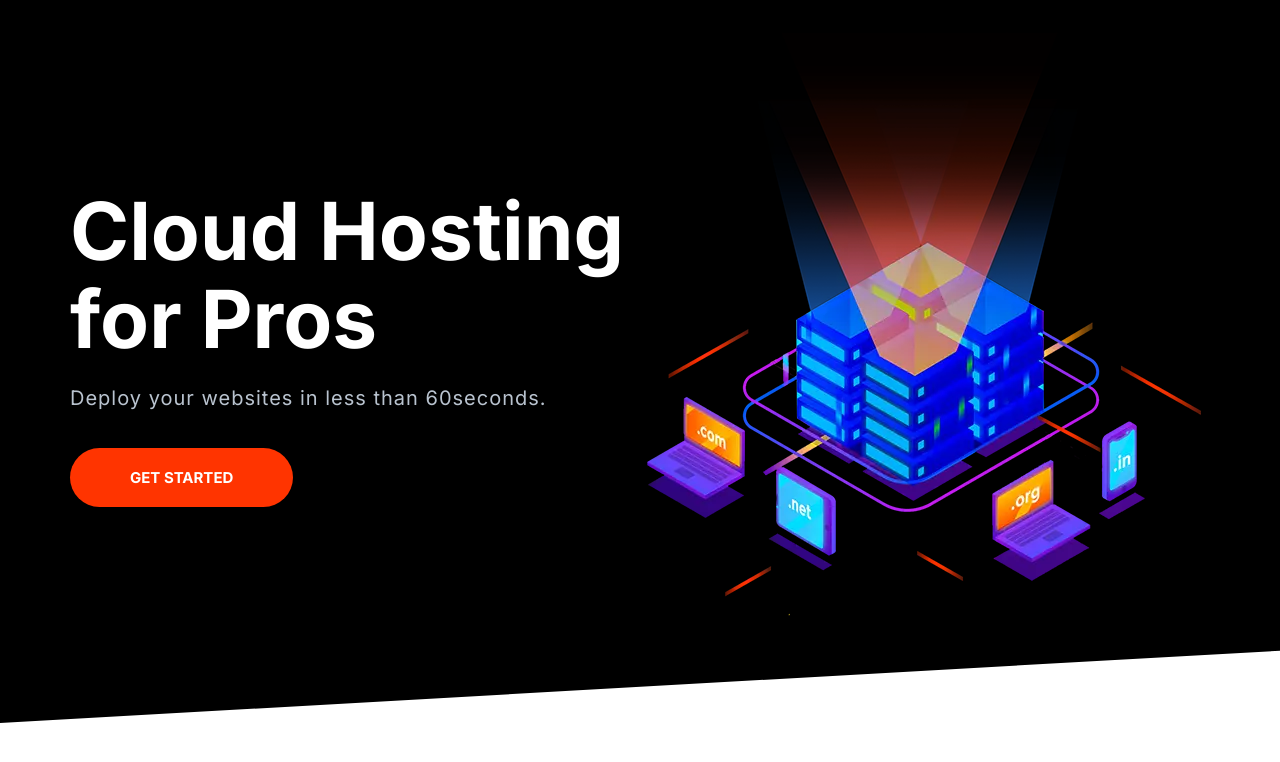
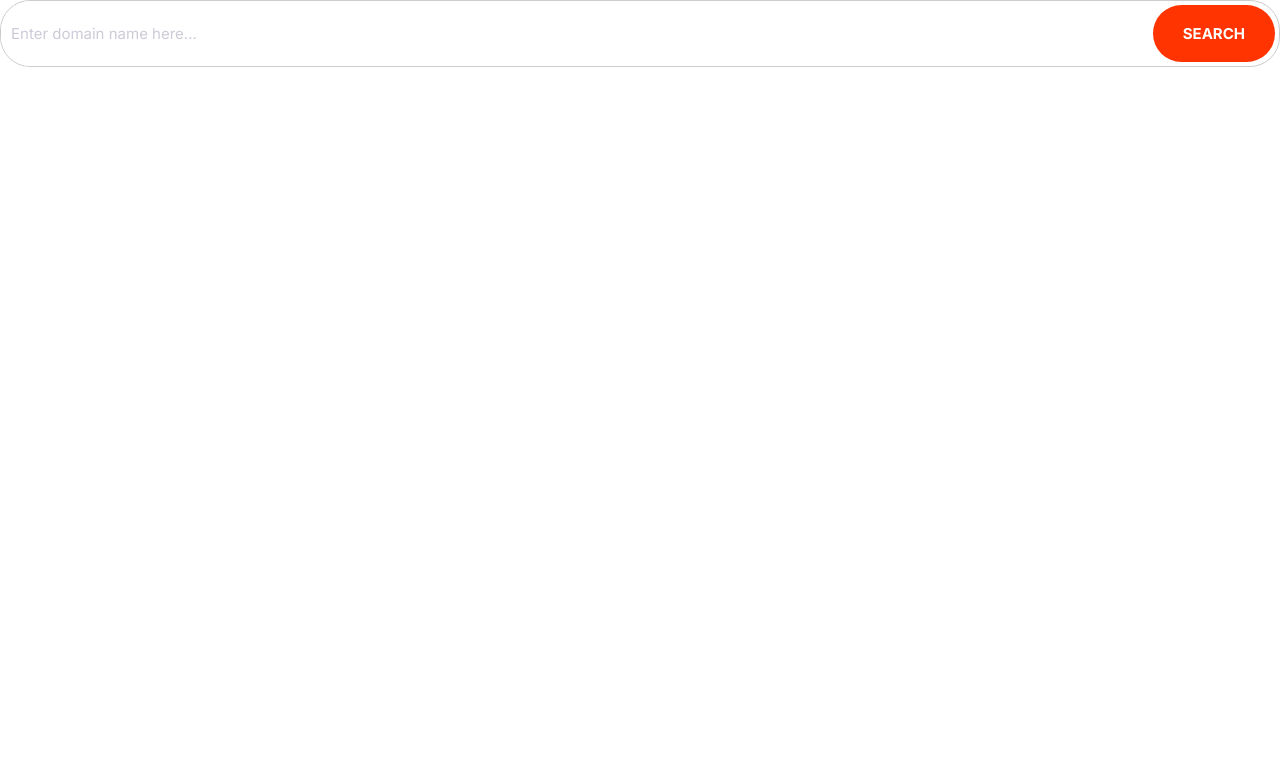
Before and after one commit to SeniorIntern/moshify, a plain HTML site: page index.html in a window 1280 px wide. Drawn offline with Linux system fonts and the light colour scheme.

Commit message:
Add missing input-group component

```diff
--- a/index.html
+++ b/index.html
@@ -14,21 +14,10 @@
 </head>
 
 <body>
-  <section class="block block--dark block--skewed-left hero">
-    <div class="container grid grid--1x2">
-      <header class="block__header hero__content">
-        <h1 class="block__heading">Cloud Hosting for Pros</h1>
-        <p class="hero__tagline">Deploy your websites in less than 60seconds.</p>
-        <a href="" class="btn btn--accent btn--stretched">Get Started</a>
-      </header>
-      <picture>
-        <source type="image/webp" srcset="images/banner.webp 1x, images/banner@2x.webp 2x" />
-        <source type="image/png" srcset="images/banner.png 1x, images/banner@2x.png 2x" />
-        <img class="hero__image" src="images/banner.png" alt="">
-      </picture>
-    </div>
-  </section>
-  <script src="js/main.js"></script>
+  <div class="input-group">
+    <input type="text" class="input" placeholder="Enter domain name here..." />
+    <button class="btn btn--accent">Search</button>
+  </div>
 </body>
 
 </html>
```
Also changed, not shown: components/input-groups.html (added, +4 -0 lines).
